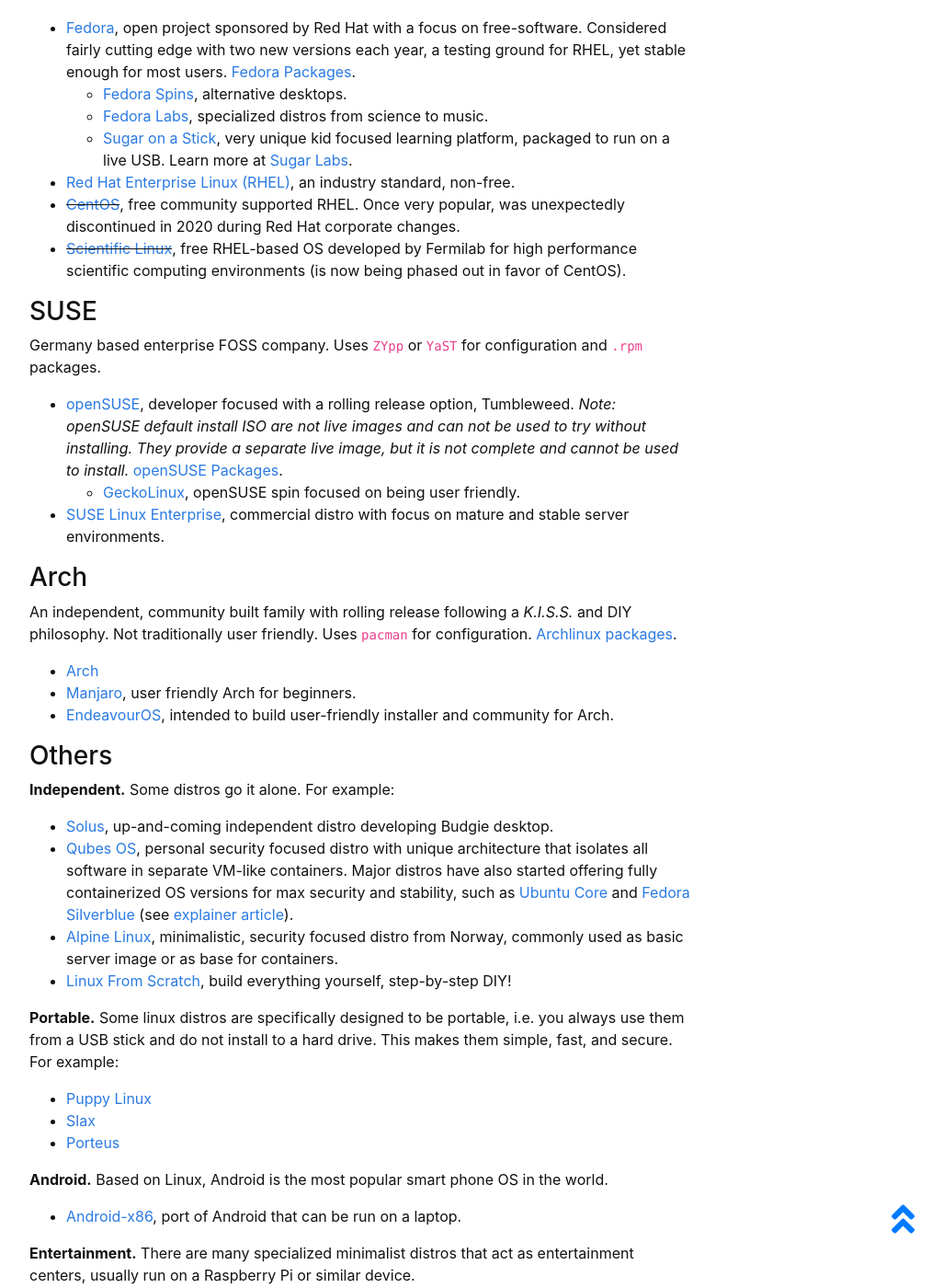
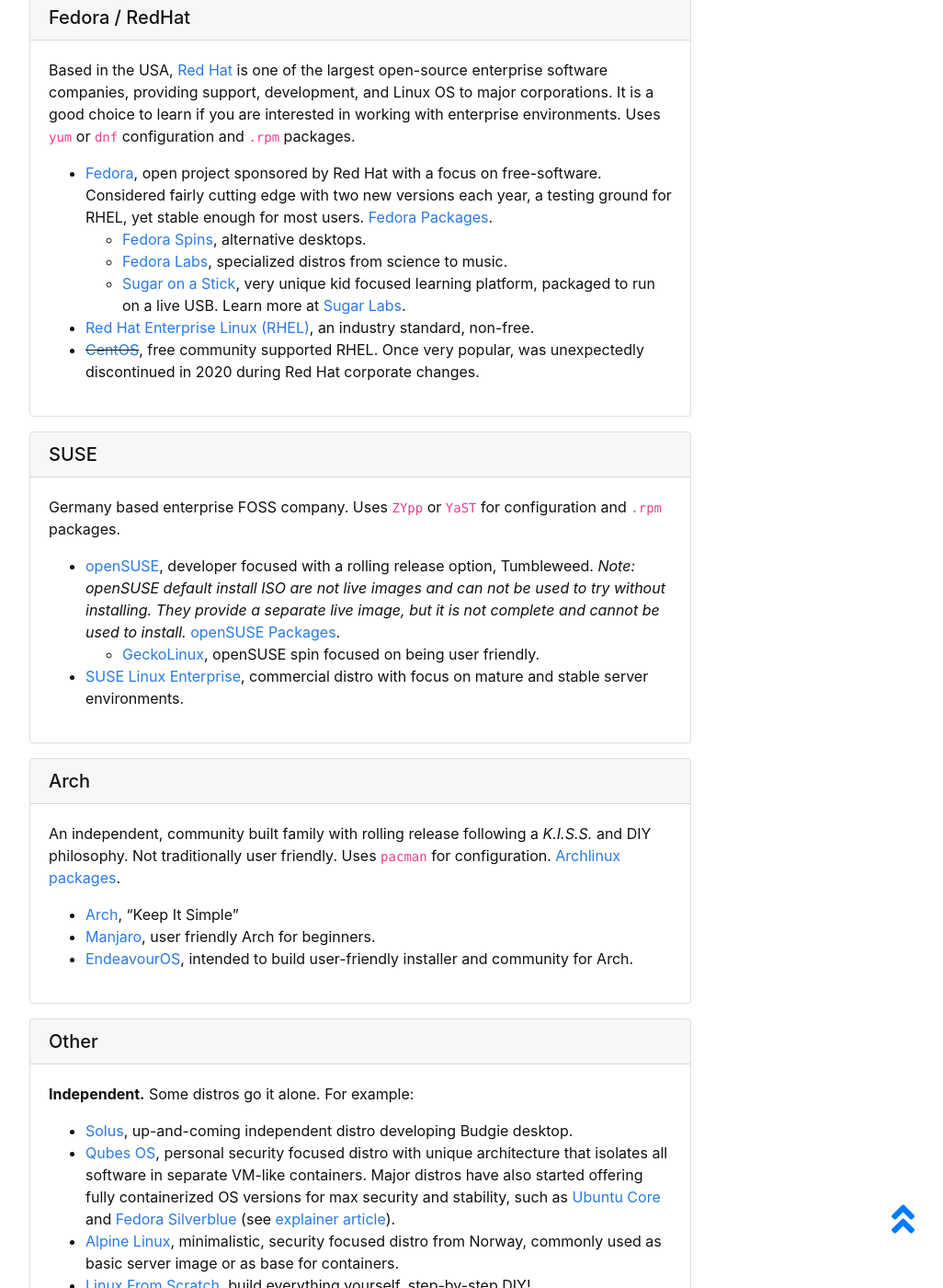
Before and after one commit to evanwill/try-linux, a Jekyll site: the page built from content/5-resources.md, in a window 1280 px wide and 1400 px high, scrolled down 1958 px. Shown: the whole window at 92% size, without its empty margins (248-1274 px from the left). Built offline with Jekyll 4.4.1, drawn with Linux system fonts in a browser that asks for light colours; some of the changed text lies outside the part shown.

Commit message:
resources

```diff
--- a/content/5-resources.md
+++ b/content/5-resources.md
@@ -32,11 +33,13 @@ Major desktops:
 > Most desktops support themes which make it easy to change the look and feel.
 > For example check out the themes page at [OMG! Ubuntu!](http://www.omgubuntu.co.uk/category/themes-2).
 
-# Major Distro Families
+---------------------------
+
+## Major Distro Families
 
 Below is a basic introduction to the major linux families, with a focus on distros with desktop friendly versions.
 
-### Debian
+{% capture debian %}
 
 One of the oldest active linux distros, Debian has extensive stable repositories that are the base of MANY other distros.
 This includes Ubuntu, developed by enterprise software company [Canonical](https://www.canonical.com/) based in the UK.
@@ -58,8 +61,8 @@ Uses `apt` configuration and `.deb` packages.
 - [Endless OS](https://endlessos.com/home/), simplified, education focused system designed for offline use, by computer company [Endless](https://endlessos.com/computers/).
 - [deepin](https://deepin.org/), Chinese based distro with unique desktop and apps.
 
-### Fedora / RedHat
-
+{% endcapture %}{% include card.html header="Debian" text=debian %}
+{% capture fedora %}
 Based in the USA, [Red Hat](https://www.redhat.com/) is one of the largest open-source enterprise software companies, providing support, development, and Linux OS to major corporations.
 It is a good choice to learn if you are interested in working with enterprise environments.
 Uses `yum` or `dnf` configuration and `.rpm` packages.
@@ -70,10 +73,9 @@ Uses `yum` or `dnf` configuration and `.rpm` packages.
     - [Sugar on a Stick](https://spins.fedoraproject.org/en/soas/), very unique kid focused learning platform, packaged to run on a live USB. Learn more at [Sugar Labs](https://www.sugarlabs.org/).
 - [Red Hat Enterprise Linux (RHEL)](https://www.redhat.com/en/technologies/linux-platforms/enterprise-linux), an industry standard, non-free.
 - ~~[CentOS](https://www.centos.org/)~~, free community supported RHEL. Once very popular, was unexpectedly discontinued in 2020 during Red Hat corporate changes.
-- ~~[Scientific Linux](https://www.scientificlinux.org/)~~, free RHEL-based OS developed by Fermilab for high performance scientific computing environments (is now being phased out in favor of CentOS).
 
-### SUSE
-
+{% endcapture %}{% include card.html header="Fedora / RedHat" text=fedora %}
+{% capture suse %}
 Germany based enterprise FOSS company.
 Uses `ZYpp` or `YaST` for configuration and `.rpm` packages.
 
@@ -81,18 +83,18 @@ Uses `ZYpp` or `YaST` for configuration and `.rpm` packages.
     - [GeckoLinux](https://geckolinux.github.io/), openSUSE spin focused on being user friendly.
 - [SUSE Linux Enterprise](https://www.suse.com/), commercial distro with focus on mature and stable server environments.
 
-### Arch
-
+{% endcapture %}{% include card.html header="SUSE" text=suse %}
+{% capture arch %}
 An independent, community built family with rolling release following a *K.I.S.S.* and DIY philosophy.
 Not traditionally user friendly.
 Uses `pacman` for configuration. [Archlinux packages](https://www.archlinux.org/packages/).
 
-- [Arch](https://www.archlinux.org/)
+- [Arch](https://www.archlinux.org/), "Keep It Simple"
 - [Manjaro](https://manjaro.org/), user friendly Arch for beginners.
 - [EndeavourOS](https://endeavouros.com/), intended to build user-friendly installer and community for Arch.
 
-### Others
-
+{% endcapture %}{% include card.html header="Arch" text=arch %}
+{% capture other %}
 **Independent.** Some distros go it alone. For example:
 
 - [Solus](https://getsol.us/home/), up-and-coming independent distro developing Budgie desktop.
@@ -125,9 +127,7 @@ For example:
 - [Clonezilla](http://www.clonezilla.org/), disk imaging/cloning deployment or recovery.
 - [DBAN](https://dban.org/), disk data destroyer.
 
-### Other open OS
-
-There are other open-source OS out there, Linux is just the most popular.
+**Not Linux!** There are other open-source OS out there (Linux is just the most popular).
 
 - BSD: a family of OS descended from [Berkeley Software Distribution](https://en.wikipedia.org/wiki/Berkeley_Software_Distribution) Unix. Considered rock-solid stable and secure for servers, with desktop focused options such as [FreeBSD](https://www.freebsd.org/) and [GhostBSD](https://www.ghostbsd.org/).
 - OpenSolaris / illumos / SunOS: a family of Unix-like OS descended from proprietary enterprise systems, currently openly developed by the [openindiana](https://www.openindiana.org/) community.
@@ -135,7 +135,8 @@ There are other open-source OS out there, Linux is just the most popular.
 - [KolibriOS](http://kolibrios.org/en/), minimalist, tiny OS.
 - [Redox OS](https://www.redox-os.org/), newly developed OS written in [Rust](https://www.rust-lang.org/en-US/) language.
 
-# Common Applications
+{% endcapture %}{% include card.html header="Other" text=other %}
 
+------------
 
-# Resources
+## Common Applications
```
Also changed, not shown: other parts of content/5-resources.md (+1 -0 lines).
